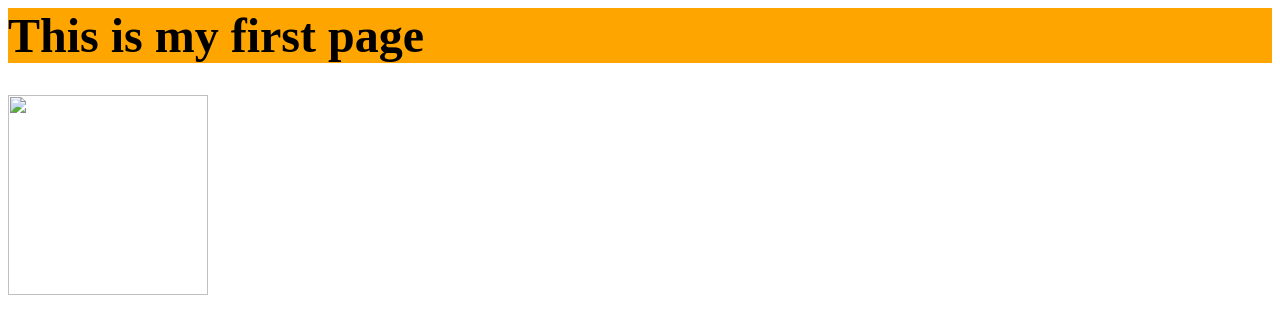
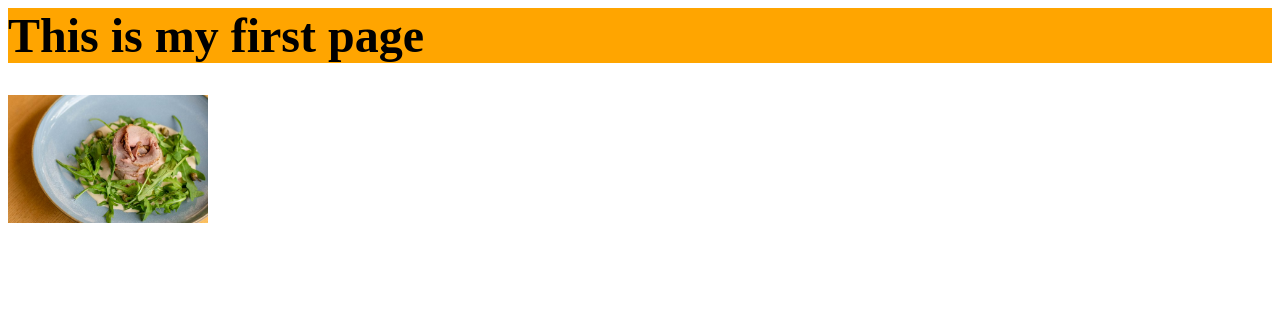
Before and after one commit to Logika-2024/project1, a plain HTML site: page index.html in a window 1280 px wide. Drawn offline with Linux system fonts and the light colour scheme.

Commit message:
add .jpg

```diff
--- a/index.html
+++ b/index.html
@@ -9,7 +9,7 @@
       <h1>This is my first page</h1>
     </header>
     <main>
-      <img src="./dish-112333" width="200px"/>
+      <img src="./dish-112333.jpg" width="200px"/>
     </main>
     <footer></footer>
   </body>
```
